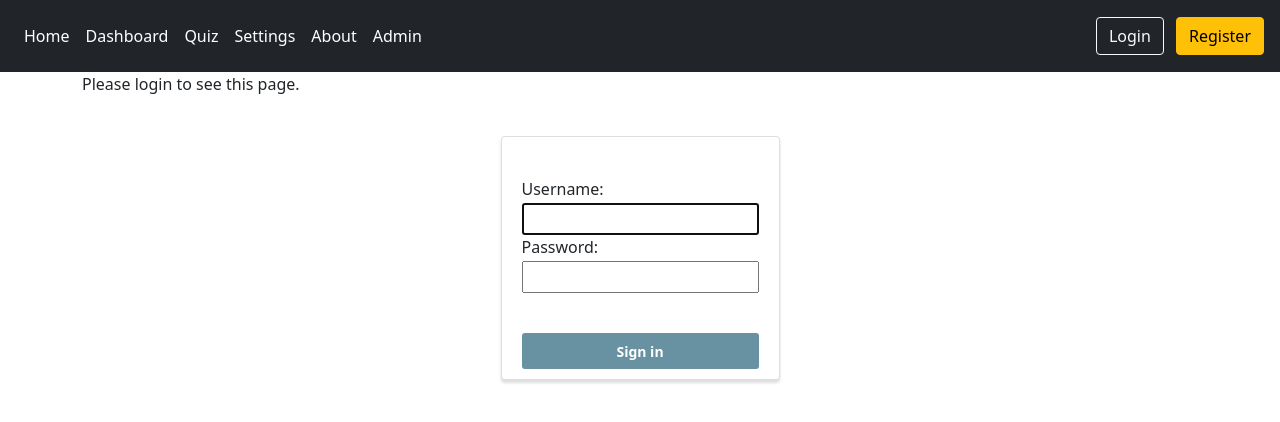
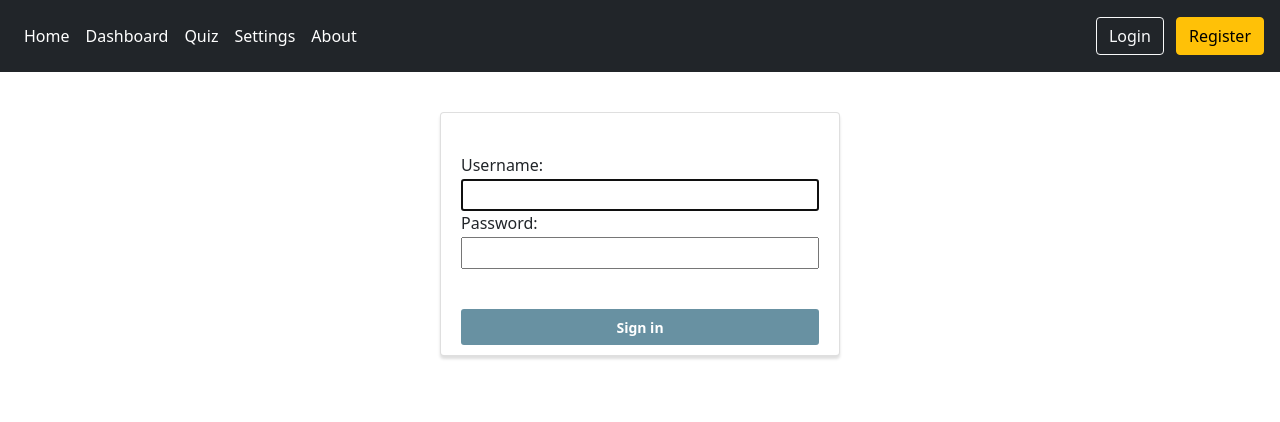
Before and after one commit to mariodragun/MS4-Django-Mario-Dragun, a Django app: page /accounts/login/?next=/quiz/1/ in a window 1280 px wide. Shown: the top 422 px of the page. Run offline with Django 3.2, Linux system fonts and the light colour scheme.

Commit message:
Login/logut changes - adding redirections on settings

```diff
--- a/accounts/urls.py
+++ b/accounts/urls.py
@@ -5,5 +5,5 @@ from django.contrib.auth import views as auth_views
 urlpatterns = [
     # path("settings/", , name="settings"),
     path("login/", auth_views.LoginView.as_view(template_name="accounts/login.html"), name="login"),
-    path("reset-password/", auth_views.PasswordChangeView.as_view(), name="reset_password"),
+    path("logout/", auth_views.LogoutView.as_view(), name="logout"),
 ]
--- a/files/static/accounts/css/login.css
+++ b/files/static/accounts/css/login.css
@@ -6,6 +6,8 @@
     padding: 40px;
     box-shadow: 0 3px 3px #DEDEDE;
     padding: 40px 20px 10px 20px;
+    width: 50%;
+    max-width: 400px;
 }
 
 .login .card span {
--- a/quiz/settings.py
+++ b/quiz/settings.py
@@ -147,3 +147,8 @@ STATICFILES_DIRS = (os.path.join(BASE_DIR, "files/static"),)
 # https://docs.djangoproject.com/en/3.2/ref/settings/#default-auto-field
 
 DEFAULT_AUTO_FIELD = "django.db.models.BigAutoField"
+
+
+# Base logout and login, redirect to index
+LOGOUT_REDIRECT_URL = "/"
+LOGIN_REDIRECT_URL = "/"
--- a/templates/accounts/login.html
+++ b/templates/accounts/login.html
@@ -6,18 +6,6 @@
 {% endblock %}
 
 {% block content %}
-    {% if form.errors %}
-        <p>Your username and password didn't match. Please try again.</p>
-    {% endif %}
-
-    {% if next %}
-        {% if user.is_authenticated %}
-        <p>Your account doesn't have access to this page. To proceed,
-        please login with an account that has access.</p>
-        {% else %}
-        <p>Please login to see this page.</p>
-        {% endif %}
-    {% endif %}
 
     <div class="d-flex justify-content-center login">
         <div class="card card-container">
@@ -34,13 +22,18 @@
                 </div>
 
                 <button class="btn btn-lg btn-primary btn-block btn-signin" type="submit">Sign in</button>
-                {% comment %} <button class="btn btn-lg btn-primary btn-block btn-signin" type="submit" value="login">Sign in</button> {% endcomment %}
                 <input type="hidden" name="next" value="{{ next }}">
 
             </form><!-- /form -->
         </div>
     </div>
 
+    {% if form.errors %}
+        <div class="d-flex justify-content-center login alert alert-danger">
+            <p class="error" >Your username and password didn't match. Please try again.</p>
+        </div>
+    {% endif %}
+
     <form method="post" action="{% url 'accounts:login' %}">
 
     </form>
--- a/templates/common/site_header.html
+++ b/templates/common/site_header.html
@@ -7,13 +7,19 @@
             <li><a href="{% url 'quiz:quiz_start' 1 %}" class="nav-link px-2 text-white" id="nav-quiz">Quiz</a></li>
             <li><a href="#" class="nav-link px-2 text-white" id="nav-settings">Settings</a></li>
             <li><a href="#" class="nav-link px-2 text-white">About</a></li>
-            <li><a href="#" class="nav-link px-2 text-white">Admin</a></li>
+            {% if user.is_authenticated and user.is_staff %}
+                <li><a href="/admin" class="nav-link px-2 text-white">Admin</a></li>
+            {% endif %}
         </ul>
 
 
         <div class="text-end">
-            <a class="btn btn-outline-light me-2" href="{% url 'accounts:login' %}" role="button">Login</a>
-            <button type="button" class="btn btn-warning">Register</button>
+            {% if user.is_authenticated %}
+                <a class="btn btn-outline-light me-2" href="{% url 'accounts:logout' %}" role="button">Logout</a>
+            {% else %}
+                <a class="btn btn-outline-light me-2" href="{% url 'accounts:login' %}" role="button">Login</a>
+                <button type="button" class="btn btn-warning">Register</button>
+            {% endif %}
         </div>
     </div>
 </header>
--- a/templates/core/index.html
+++ b/templates/core/index.html
@@ -3,6 +3,7 @@
 {% load static %}
 
 {% block extra_styles %}
+    <link rel="stylesheet" type="text/css" href="{% static 'common/css/index.css' %}">
     <link rel="stylesheet" type="text/css" href="{% static 'common/css/components/background_image.css' %}">
 {% endblock %}
 
```
